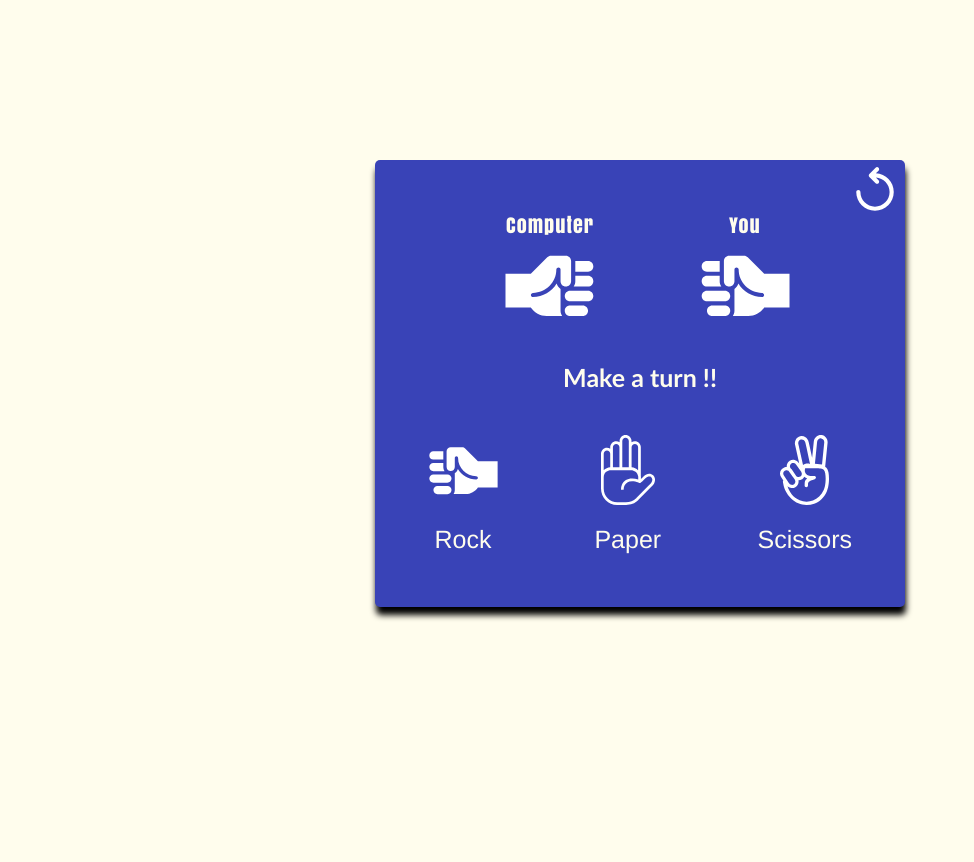
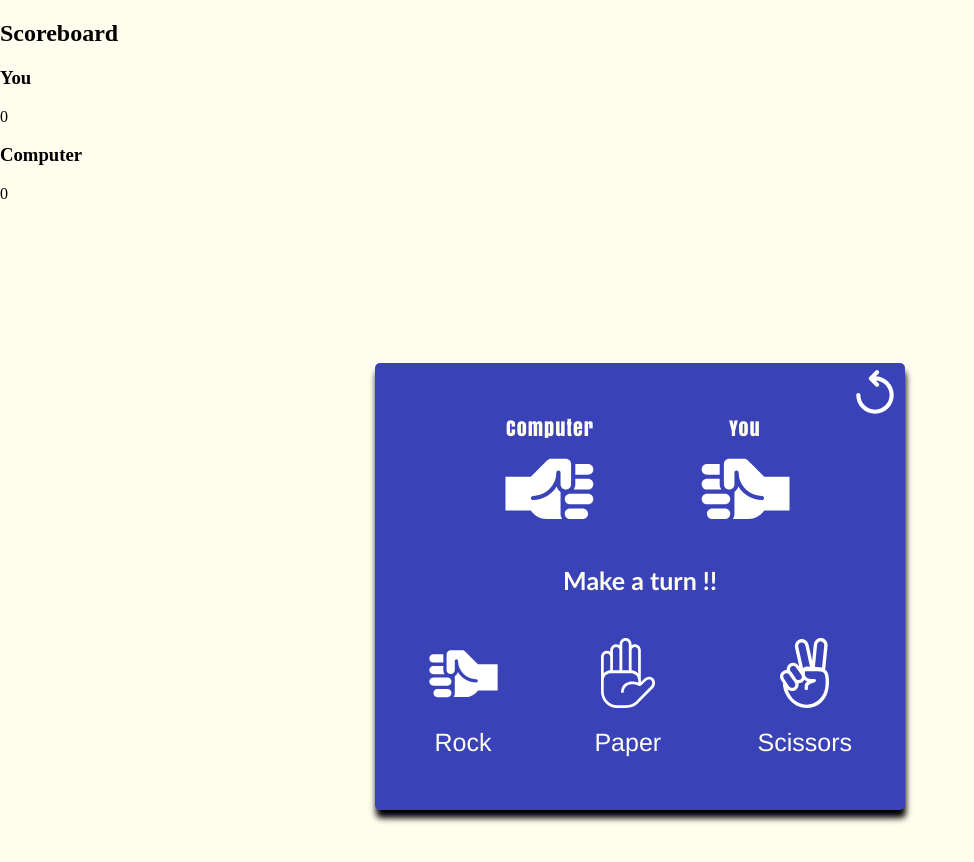
Before and after one commit to dauntflash/rock-paper-scissors-game, a plain HTML site: page index.html in a window 1280 px wide. Shown: the whole page, without its empty margins (0-974 px from the left). Before the commit the page ends 800 px from the top, so only its background shows below. Drawn offline with Linux system fonts and the light colour scheme.

Commit message:
update, added a scoreboard

```diff
--- a/index.html
+++ b/index.html
@@ -4,9 +4,26 @@
     <meta charset="UTF-8">
     <meta name="viewport" content="width=device-width, initial-scale=1.0">
     <link rel="stylesheet" href="style.css">
+    <link rel="shortcut icon" href="assets/rock paper.jpeg" type="image/x-icon">
     <title>Rock paper scissor</title>
 </head>
 <body>
+    <div class="scoreBoard">
+        <div class="title">
+            <h2>Scoreboard</h2>
+        </div>
+        <div class="players">
+            <div class="player">
+                <h3>You</h3>
+                <p><span id="userScore">0</span></p>
+            </div>
+            <div class="player">
+                <h3>Computer</h3>
+                <p><span id="computerScore">0</span></p>
+            </div>
+        </div>
+
+    </div>
     <div class="box">
         <div class="reload">
             <img src="assets/reload-svgrepo-com.svg" alt="Reload" onclick="reset()">
```
